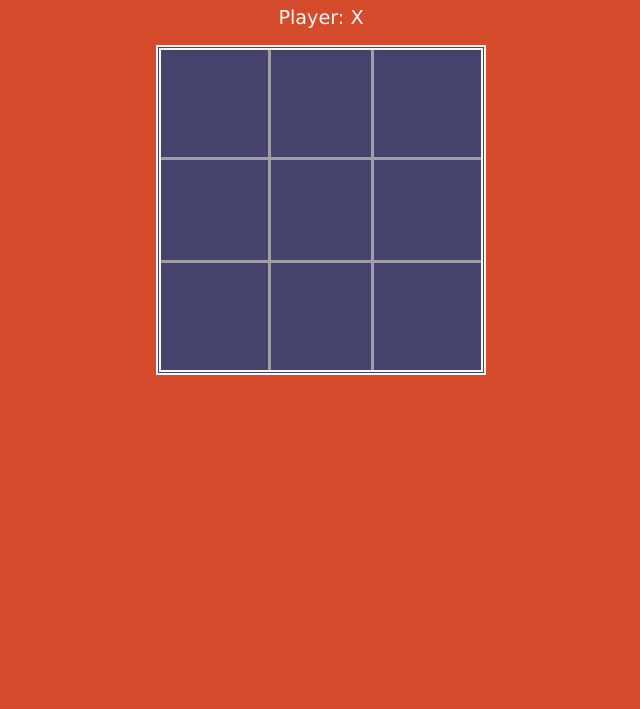
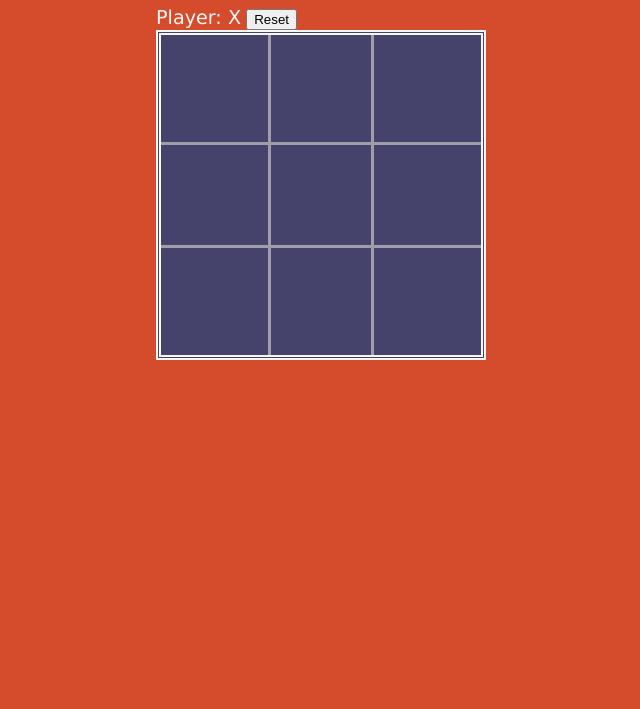
Before and after one commit to buysnoah/tic-tac-toe, a plain HTML site: page index.html in a window 1280 px wide. Shown: the part 91-800 px from the top of the page, without its empty margins (319-959 px from the left). Drawn offline with Linux system fonts and the light colour scheme.

Commit message:
Add game bar

```diff
--- a/index.html
+++ b/index.html
@@ -11,6 +11,9 @@
 </head>
 <body>
     <h1>Tic-Tac-Toe</h1>
-    <span id="player"></span>
+    <div id="game-bar">
+        <span id="player"></span>
+        <button id="reset-button">Reset</button>
+    </div>
 </body>
 </html>
```
